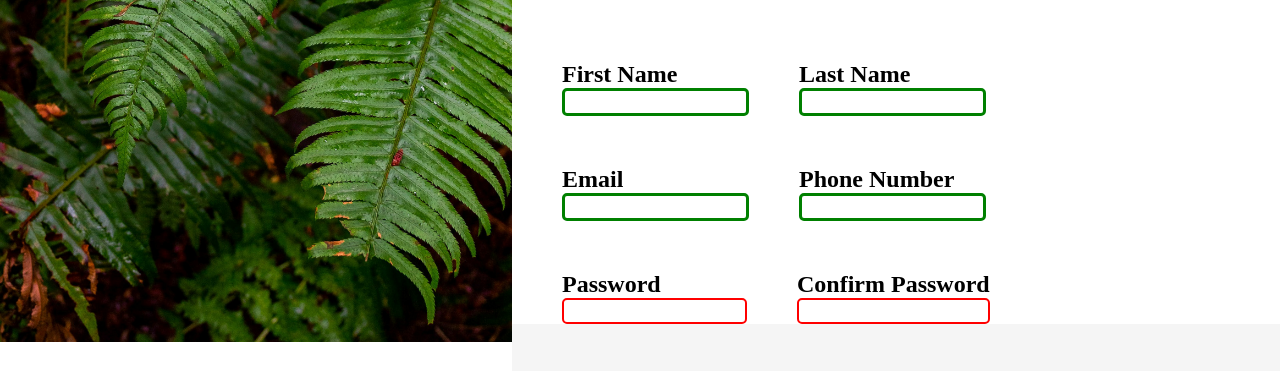
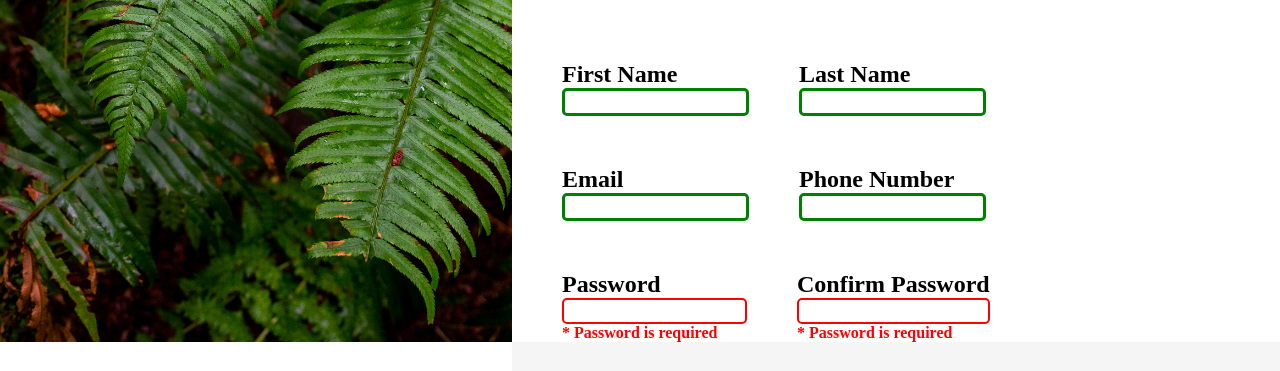
Before and after one commit to Francois-T9/sign-up-form, a plain HTML site: page index.html in a window 1280 px wide. Shown: the part 426-797 px from the top of the page. Drawn offline with Linux system fonts and the light colour scheme; a web font is replaced by a local one.

Commit message:
Added a message when password is not typed by user by default the inputs are green when empty and needs to be corrected

```diff
--- a/styles.css
+++ b/styles.css
@@ -143,3 +143,12 @@ input:focus {
 a {
     color:  #596D48;
 }
+
+.password:after,
+.confirm-password:after {
+    content: "* Password is required";
+    color: red;
+    font-weight: 0;
+    font-size: 16px;
+
+}
```
